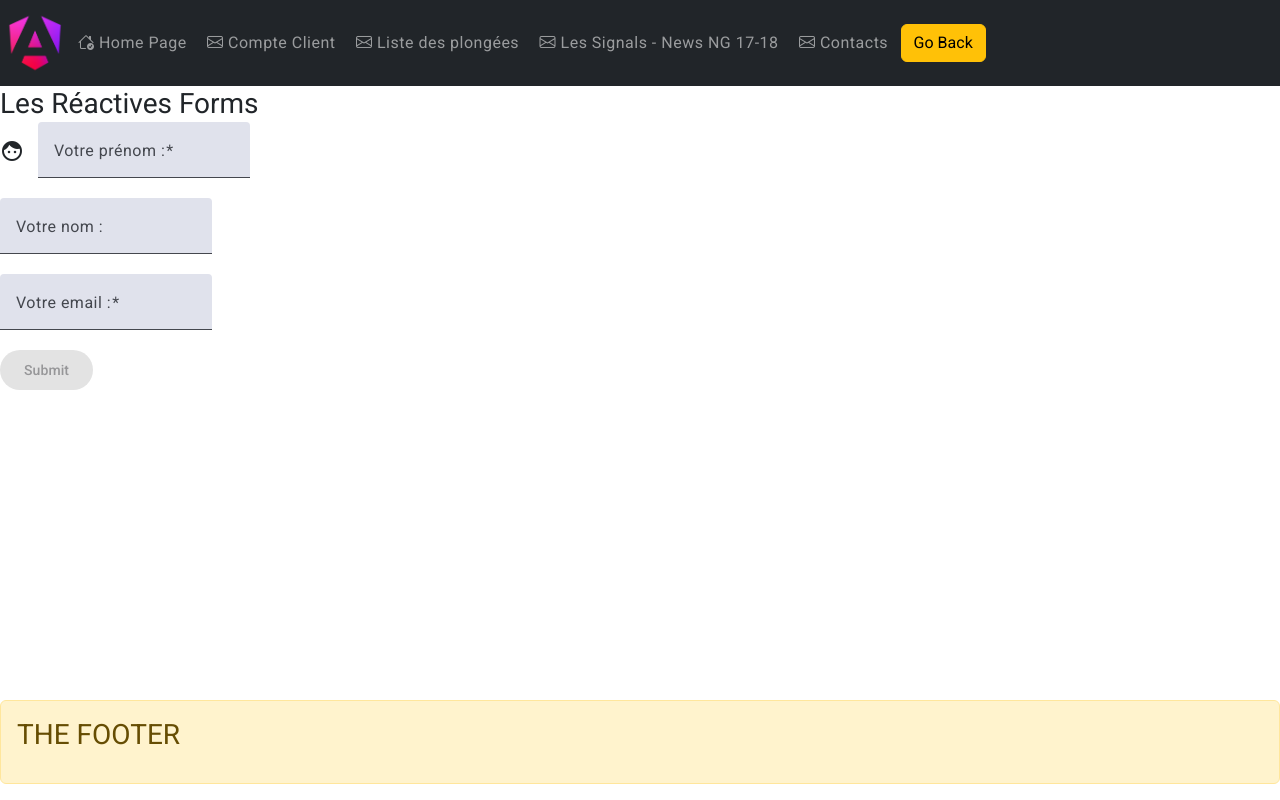
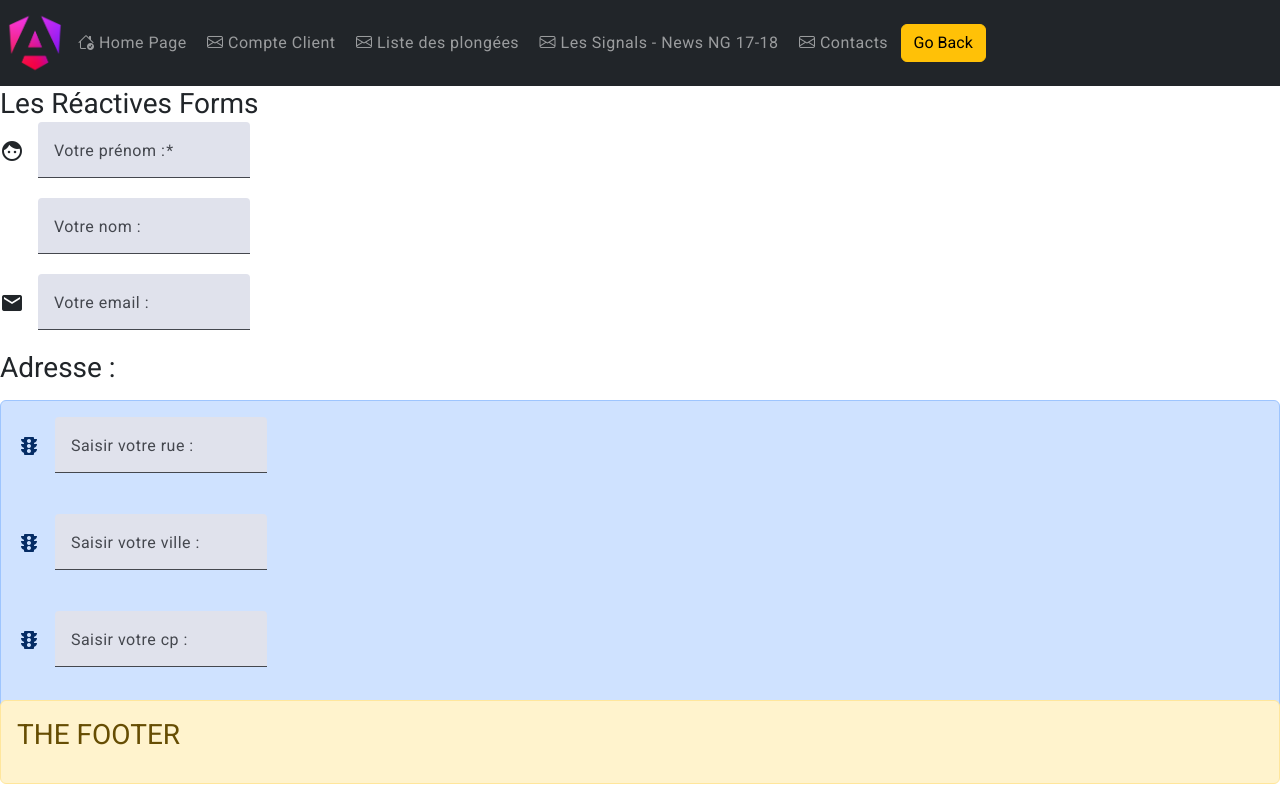
Before and after one commit to marie-clerc/formation-angular-tp04, an Angular app: page /nous-contacter in a window 1280 px wide. Built offline with nearby package versions, Linux system fonts and the light colour scheme.

Commit message:
travail sur le formGroup : log sur le formgroupe : data rassemblées

```diff
--- a/src/app/webApp/contact/contact/contact.component.html
+++ b/src/app/webApp/contact/contact/contact.component.html
@@ -1,6 +1,6 @@
 <h5>Les Réactives Forms
 
-    <form [formGroup]="monForm">
+    <form [formGroup]="monForm" (submit)="onSubmit()">
         <mat-icon id="icone-prenom">face</mat-icon>&nbsp;
         <mat-form-field>
             <mat-label>Votre prénom :</mat-label>
@@ -28,11 +28,15 @@
         </p>
 
         <!-- TP : add 2 champs (controls) lastName et email (validators.email) -->
+
+        <mat-icon id="icone-nom">peerson</mat-icon>&nbsp;
         <mat-form-field>
             <mat-label>Votre nom :</mat-label>
             <input matInput type="text" formControlName="lastName">
         </mat-form-field>
         <br>
+
+        <mat-icon id="icone-email">email</mat-icon>&nbsp;
         <mat-form-field>
             <mat-label>Votre email :</mat-label>
             <input matInput type="email" formControlName="email">
@@ -42,5 +46,34 @@
         <br>
 
 
+        <!-- Groupe -->
+        <h5>Adresse :</h5>
+        <div formGroupName="adresse" class="alert alert-primary">
+            <div>
+                <mat-icon>traffic</mat-icon>&nbsp;
+                <mat-form-field>
+                    <mat-label>Saisir votre rue :</mat-label>
+                    <input matInput type="text" formControlName="rue">
+                </mat-form-field>
+                <p></p>
+            </div>
+            <div>
+                <mat-icon>traffic</mat-icon>&nbsp;
+                <mat-form-field>
+                    <mat-label>Saisir votre ville :</mat-label>
+                    <input matInput type="text" formControlName="ville">
+                </mat-form-field>
+                <p></p>
+            </div>
+            <div>
+                <mat-icon>traffic</mat-icon>&nbsp;
+                <mat-form-field>
+                    <mat-label>Saisir votre cp :</mat-label>
+                    <input matInput type="text" formControlName="cp">
+                </mat-form-field>
+                <p></p>
+            </div>
+        </div>
+
         <button mat-flat-button type="submit" [disabled]="!monForm.valid">Submit</button>
     </form>
--- a/src/app/webApp/contact/contact/contact.component.ts
+++ b/src/app/webApp/contact/contact/contact.component.ts
@@ -36,12 +36,11 @@ export class ContactComponent {
           Validators.required,
           Validators.minLength(3),
           Validators.maxLength(20)
-        ]
-      ),
+        ]),
       email: new FormControl<string | null>(
         // validators par défault
         null, [
-          Validators.required,
+          // Validators.required,
           // Validators.email,
           // ^:commence par
         // $: finit par
@@ -51,11 +50,27 @@ export class ContactComponent {
         // + : 1 ou plusieurs fois
         // * : 0 ou plusieurs fois
         // {val min , val max } : pour répéter
-          Validators.pattern('^[a-z0-9._-]+@[a-z0-9.-]+\\.[a-z]{2,}$'),
+          // Validators.pattern('^[a-z0-9._-]+@[a-z0-9.-]+\\.[a-z]{2,}$'),
         ]),
       lastName: new FormControl<string | null>(
         // validators par défault
         null),
+        adresse: new FormGroup({
+          rue: new FormControl<string | null>(null),
+          ville: new FormControl<string | null>(null,
+            // Validators.required
+          ),
+          cp: new FormControl<string | null>(null),
+        }),
     })
   }
+
+
+  // méthods
+  public onSubmit(){
+    console.log(this.monForm.value);
+    console.log('adress: ', this.monForm.controls['adresse'].value);
+
+
+  }
 }
```
